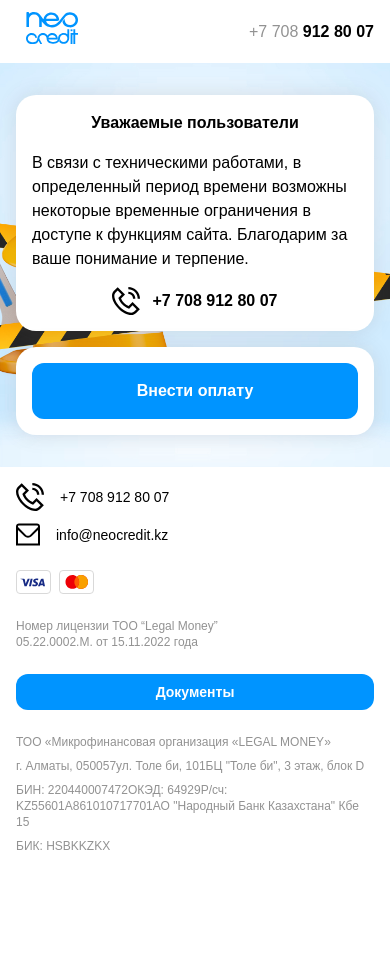
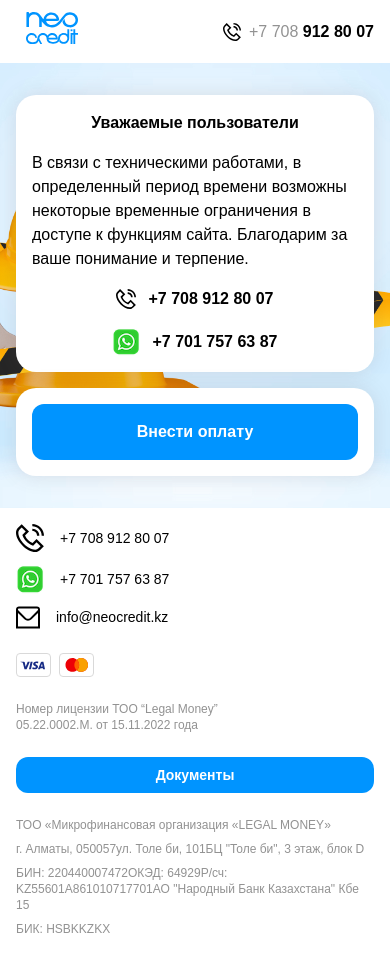
Before and after one commit to vladji/neocredit-stub, a React (Create React App) app: page / in a window 390 px wide. Before the commit the page ends 870 px from the top, so only its background shows below. Built offline with nearby package versions, Linux system fonts and the light colour scheme.

Commit message:
phone changes

```diff
--- a/package.json
+++ b/package.json
@@ -21,6 +21,7 @@
     "typescript": "^4.4.2"
   },
   "devDependencies": {
+    "classnames": "^2.5.1",
     "sass": "^1.71.1",
     "typed-scss-modules": "^8.0.0"
   },
--- a/src/components/Footer/index.tsx
+++ b/src/components/Footer/index.tsx
@@ -22,6 +22,10 @@
               <div className={`${styles.row}`}>
                 <img className={styles.image} src="/images/phone-icon.svg" alt="call" />
                 <a href="tel:+77089128007">+7 708 912 80 07</a>
+              </div>
+              <div className={`${styles.row}`}>
+                <img className={styles.image} src="/images/whatsapp-logo.png" alt="whatsapp" />
+                <a href="https://wa.me/77017576387">+7 701 757 63 87</a>
               </div>
               <div className={`${styles.row}`}>
                 <EmailIcon />
--- a/src/components/Header/index.tsx
+++ b/src/components/Header/index.tsx
@@ -1,5 +1,6 @@
 import { LogoIcon } from '../../icons/LogoIcon';
 import styles from './styles.module.scss';
+import cn from 'classnames';
 
 export const Header = () => {
   return (
@@ -10,13 +11,13 @@
             <LogoIcon />
           </a>
         </div>
-        <div className={styles.callCenter}>
+        <div className={styles.contacts}>
+          <div className={styles.callBlock}>
             <div className={styles.titleWrapper}>
-            {/*<img className={styles.image} src="/images/whatsapp-logo.png" alt="WhatsApp" />*/}
               <span>Call center</span>
             </div>
             <div className={styles.phoneWrapper}>
-            {/*<img className={`${styles.image} mobileDisplay`} src="/images/whatsapp-logo.png" alt="WhatsApp" />*/}
+              <img className={styles.image} src="/images/phone-icon.svg" alt="call" />
               <a href="tel:+77089128007">
                 <span className={styles.value}>
                 <span className={styles.mark}>+7 708 </span>
@@ -25,6 +26,21 @@
               </a>
             </div>
           </div>
+          <div className={cn(styles.callBlock, 'desktopDisplay')}>
+            <div className={styles.titleWrapper}>
+              <span>WhatsApp</span>
+            </div>
+            <div className={styles.phoneWrapper}>
+              <img className={styles.image} src="/images/whatsapp-logo.png" alt="whatsapp" />
+              <a href="https://wa.me/77017576387">
+                <span className={styles.value}>
+                <span className={styles.mark}>+7 701 </span>
+                757 63 87
+                </span>
+              </a>
+            </div>
+          </div>
+        </div>
       </div>
     </header>
   );
--- a/src/components/Header/styles.module.scss
+++ b/src/components/Header/styles.module.scss
@@ -27,16 +27,22 @@
   }
 }
 
-.callCenter {
+.contacts {
   order: 2;
+  display: flex;
+  align-items: center;
+
+  @media(min-width: #{$breakpoint-desktop}) {
+    order: 1;
+    gap: 74px;
+  }
+}
+
+.callBlock {
   display: flex;
   flex-direction: column;
   gap: var(--size-micro);
   align-items: center;
-
-  @media(min-width: #{$breakpoint-desktop}) {
-    order: 1;
-  }
 
   .titleWrapper {
     display: none;
@@ -55,7 +61,7 @@
   }
 
   .image {
-    width: var(--logo-watsapp-width);
+    width: 18px;
   }
 
   .title {
--- a/src/components/Stub/index.tsx
+++ b/src/components/Stub/index.tsx
@@ -16,8 +16,14 @@
             </p>
             <div className={styles.phoneWrapper}>
               <div className={styles.phoneInner}>
-                <img className={styles.image} src="/images/phone-icon.svg" alt="call" />
+                <img className={styles.phoneImage} src="/images/phone-icon.svg" alt="call" />
                 <a className={styles.cardLink} href="tel:+77089128007">+7 708 912 80 07</a>
+              </div>
+            </div>
+            <div className={styles.phoneWrapper}>
+              <div className={styles.phoneInner}>
+                <img className={styles.whatsappImage} src="/images/whatsapp-logo.png" alt="whatsapp" />
+                <a className={styles.cardLink} href="https://wa.me/77017576387">+7 701 757 63 87</a>
               </div>
               {/*<span>Только сообщения WhatsApp</span>*/}
             </div>
--- a/src/components/Stub/styles.module.scss
+++ b/src/components/Stub/styles.module.scss
@@ -42,7 +42,11 @@
   gap: var(--size-medium);
   align-items: center;
 
-  .image {
+  .phoneImage {
+    width: 20px;
+  }
+
+  .whatsappImage {
     width: var(--logo-watsapp-width);
   }
 }
```
Also changed, not shown: 1 other file (tests, documents, lock files or other folders). Lines whose indentation alone changed are shown as unchanged.
